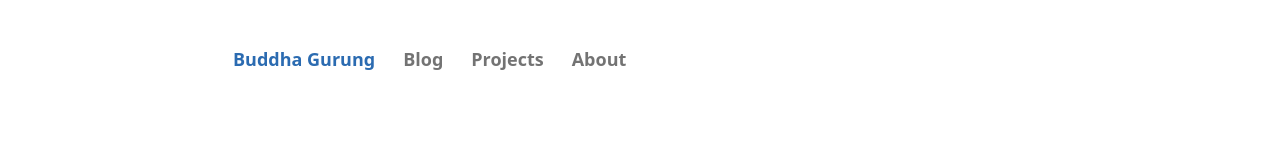
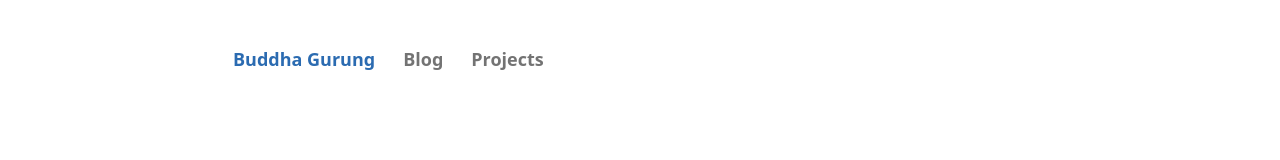
Before and after one commit to buddhagrg/portfolio, a Gatsby site: page / in a window 1280 px wide. Shown: the top 160 px of the page. Built offline with nearby package versions, Linux system fonts and the light colour scheme; Gatsby itself is replaced by a stand-in of ours; a small style sheet from the web is missing.

Commit message:
commented code for about page

```diff
--- a/src/components/Header.js
+++ b/src/components/Header.js
@@ -17,9 +17,9 @@ export default function Header() {
             <li className="nav-item">
               <Link to="/projects/" className="nav-link" activeClassName="active-nav-link">Projects</Link>
             </li>
-            <li className="nav-item">
+            {/* <li className="nav-item">
               <Link to="/about/" className="nav-link" activeClassName="active-nav-link">About</Link>
-            </li>
+            </li> */}
           </ul>
         </div>
       </div>
```
